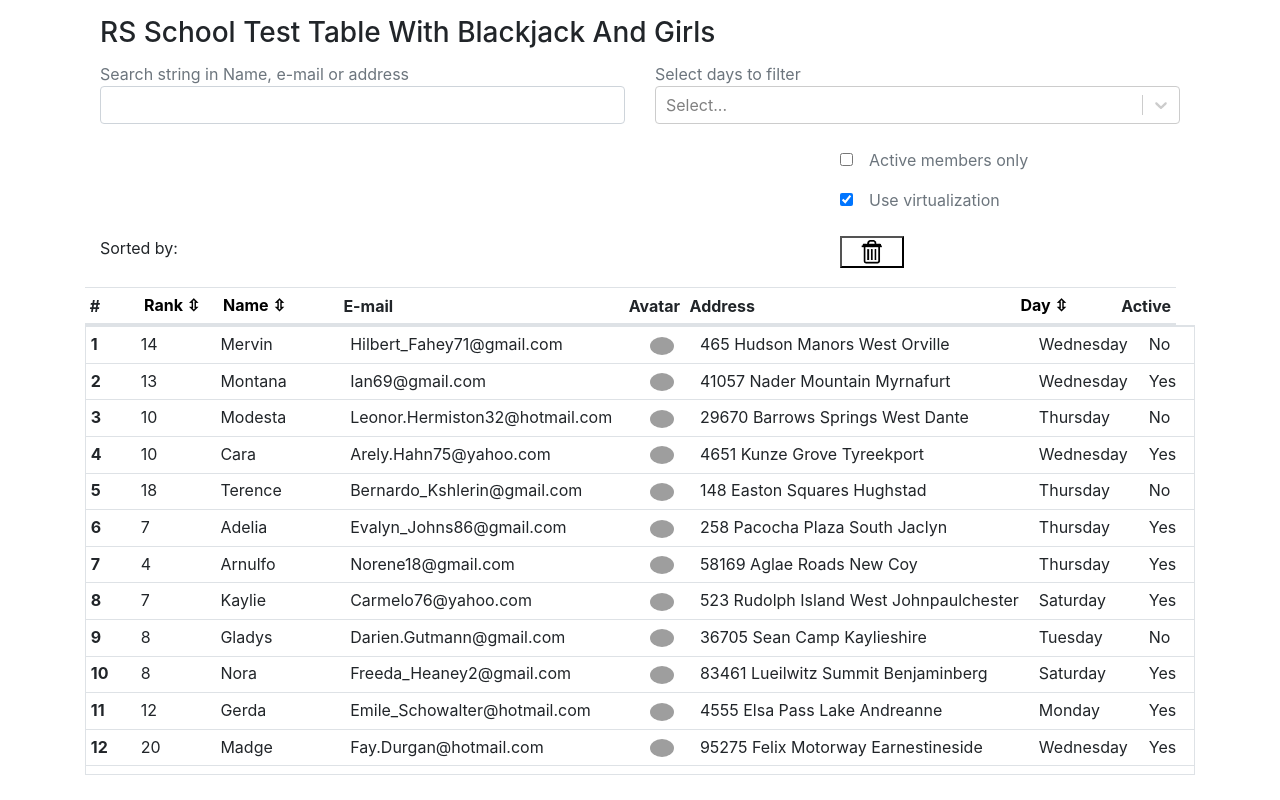
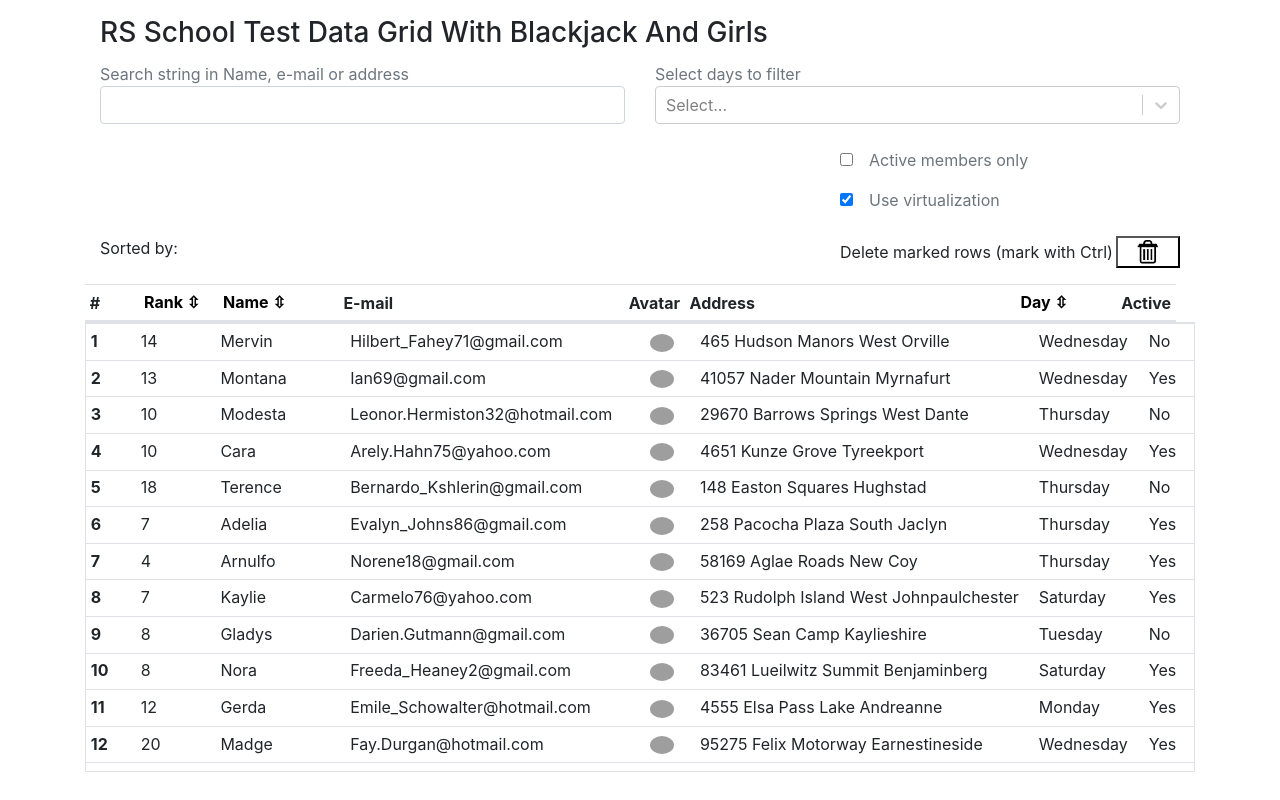
Before and after one commit to Guseff/datagrid, a React app: page / in a window 1280 px wide. Built offline with nearby package versions, Linux system fonts and the light colour scheme; grey boxes are pictures that could not be loaded.

Commit message:
feat: add sort subscription

```diff
--- a/src/assets/styles/index.css
+++ b/src/assets/styles/index.css
@@ -71,8 +71,19 @@ th>button:active, th>button:focus {
   width: 50px;
 }
 
+.del-button-wrap {
+  display: flex;
+  justify-content: space-between;
+  align-items: center;
+}
+
 .del-button {
   width: 64px;
   height: 32px;
   background: url('../icons/del.png') center center no-repeat;
 }
+
+.sticky {
+  position: sticky;
+  left: 0;
+}
--- a/src/components/Header/Header.jsx
+++ b/src/components/Header/Header.jsx
@@ -39,7 +39,7 @@ const Header = () => {
 
   return (
     <div className="container my-3">
-      <h3>RS School Test Table With Blackjack And Girls</h3>
+      <h3>RS School Test Data Grid With Blackjack And Girls</h3>
       <form action="\">
         <div className="row">
           <div className="col-6">
@@ -87,7 +87,8 @@ const Header = () => {
               ? sortedBy.map(el => ` ${Object.keys(el)[0]}`)
               : null}
           </div>
-          <div className="col-4">
+          <div className="col-4 del-button-wrap">
+            Delete marked rows (mark with Ctrl)
             <button
               type="button"
               aria-label="delete"
--- a/src/components/TableBody/TableBody.jsx
+++ b/src/components/TableBody/TableBody.jsx
@@ -90,7 +90,9 @@ const TableBody = ({ data, scrollHandle, sHeight }) => {
                 })}
                 onClick={clickHandle}
               >
-                <th scope="row">{string.id}</th>
+                <th scope="row" className="sticky">
+                  {string.id}
+                </th>
                 <td>{string.rank}</td>
                 <td>{string.name}</td>
                 <td>
--- a/src/components/TableHead/TableHead.jsx
+++ b/src/components/TableHead/TableHead.jsx
@@ -33,7 +33,7 @@ const TableHead = () => {
       return
     }
 
-    if (!e.ctrlKey) {
+    if (!e.shiftKey) {
       if (!sort[0][key]) {
         dispatch(sortOne(key, 'inc'))
       } else if (sort[0][key] === 'inc') {
```
